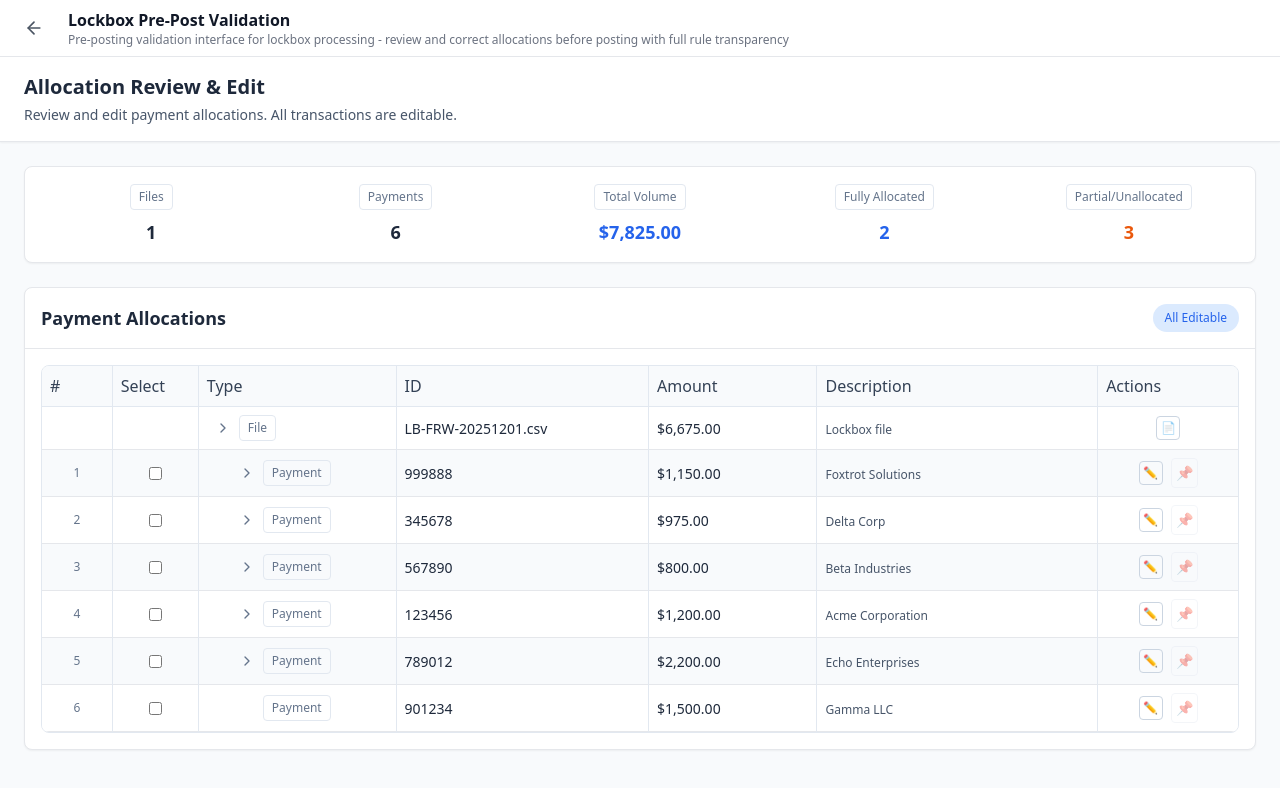
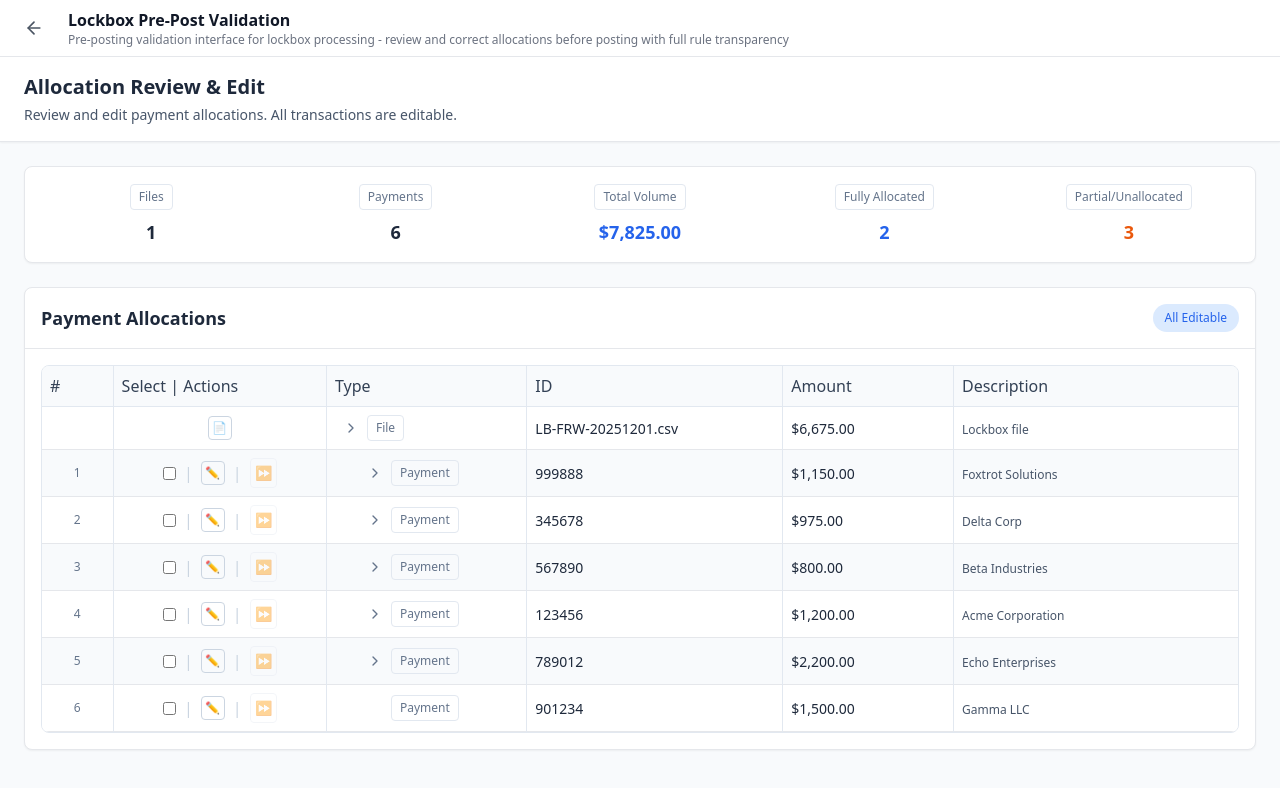
Before and after one commit to kevnatbp/paybylink, a React (Vite) app: page /prototypes/lockbox-validation in a window 1280 px wide. Shown: the top 788 px of the page. Built offline with nearby package versions, Linux system fonts and the light colour scheme.

Commit message:
new buttons

```diff
--- a/src/components/prototypes/LockboxValidationScreen.jsx
+++ b/src/components/prototypes/LockboxValidationScreen.jsx
@@ -286,19 +286,22 @@ const LockboxValidationScreen = () => {
       }
     }),
 
-    // 2. SELECT COLUMN
+    // 2. SELECT COLUMN (combined with Actions)
     columnHelper.display({
       id: 'select',
-      header: 'Select',
-      size: 60,
+      header: 'Select | Actions',
+      size: 150,
       cell: ({ row }) => {
-        const { type, transactionId } = row.original;
+        const { type, transactionId, data: itemData } = row.original;
 
-        // Only show checkbox for transaction rows
+        // For transaction rows: show checkbox, edit button, and skip button
         if (type === 'transaction') {
           const isSelected = selectedForEdit.has(transactionId);
+          const isSkipped = skippedTransactions.has(transactionId);
+
           return (
-            <div className="flex justify-center">
+            <div className="flex items-center justify-center space-x-2">
+              {/* Checkbox */}
               <input
                 type="checkbox"
                 checked={isSelected}
@@ -309,11 +312,51 @@ const LockboxValidationScreen = () => {
                 className="rounded border-blue-300 text-blue-600 focus:ring-blue-500"
                 title={isSelected ? "Selected for editing" : "Select for editing"}
               />
+
+              {/* Separator */}
+              <span className="text-slate-300">|</span>
+
+              {/* Edit button */}
+              <button
+                onClick={(e) => {
+                  e.stopPropagation();
+                  setSelectedItem({ type: 'transaction', item: itemData, fileId: row.original.fileId, transactionId });
+                  setShowCorrectionModal(true);
+                }}
+                className="p-1 border border-slate-300 text-slate-600 rounded text-xs hover:bg-blue-100 hover:border-blue-300 transition-colors w-6 h-6 flex items-center justify-center"
+                title="Edit Allocation"
+              >
+                ✏️
+              </button>
+
+              {/* Separator */}
+              <span className="text-slate-300">|</span>
+
+              {/* Skip emoji button */}
+              <button
+                onClick={(e) => {
+                  e.stopPropagation();
+                  toggleSkipTransaction(transactionId);
+                }}
+                className={`p-1 rounded text-sm transition-all ${
+                  isSkipped
+                    ? 'bg-red-100 border border-red-300 opacity-100'
+                    : 'border border-slate-200 opacity-40 hover:opacity-100 hover:bg-slate-50'
+                }`}
+                title={isSkipped ? "Will be skipped at posting (click to unskip)" : "Skip at posting"}
+              >
+                ⏩
+              </button>
             </div>
           );
         }
 
-        return null;
+        // For other row types, show the renderActions result
+        return (
+          <div className="flex justify-center">
+            {renderActions(type, itemData, row.original.fileId, row.original.transactionId, row.original.invoiceId)}
+          </div>
+        );
       }
     }),
 
@@ -452,60 +495,6 @@ const LockboxValidationScreen = () => {
         }
 
         return <span className="text-xs text-slate-600">-</span>;
-      }
-    }),
-
-    // 7. ACTIONS COLUMN (with Skip emoji integrated)
-    columnHelper.display({
-      id: 'actions',
-      header: 'Actions',
-      size: 100,
-      cell: ({ row }) => {
-        const { type, data: itemData, transactionId } = row.original;
-
-        if (type === 'transaction') {
-          const isSkipped = skippedTransactions.has(transactionId);
-
-          return (
-            <div className="flex items-center justify-center space-x-2">
-              {/* Edit button */}
-              <button
-                onClick={(e) => {
-                  e.stopPropagation();
-                  setSelectedItem({ type: 'transaction', item: itemData, fileId: row.original.fileId, transactionId });
-                  setShowCorrectionModal(true);
-                }}
-                className="p-1 border border-slate-300 text-slate-600 rounded text-xs hover:bg-blue-100 hover:border-blue-300 transition-colors w-6 h-6 flex items-center justify-center"
-                title="Edit Allocation"
-              >
-                ✏️
-              </button>
-
-              {/* Skip emoji button */}
-              <button
-                onClick={(e) => {
-                  e.stopPropagation();
-                  toggleSkipTransaction(transactionId);
-                }}
-                className={`p-1 rounded text-sm transition-all ${
-                  isSkipped
-                    ? 'bg-red-100 border border-red-300 opacity-100'
-                    : 'border border-slate-200 opacity-40 hover:opacity-100 hover:bg-slate-50'
-                }`}
-                title={isSkipped ? "Will be skipped at posting (click to unskip)" : "Skip at posting"}
-              >
-                📌
-              </button>
-            </div>
-          );
-        }
-
-        // Other row types
-        return (
-          <div className="flex justify-center">
-            {renderActions(type, itemData, row.original.fileId, row.original.transactionId, row.original.invoiceId)}
-          </div>
-        );
       }
     })
   ], [files, skippedTransactions, toggleSkipTransaction, selectedForEdit, toggleSelectForEdit, data]);
```
